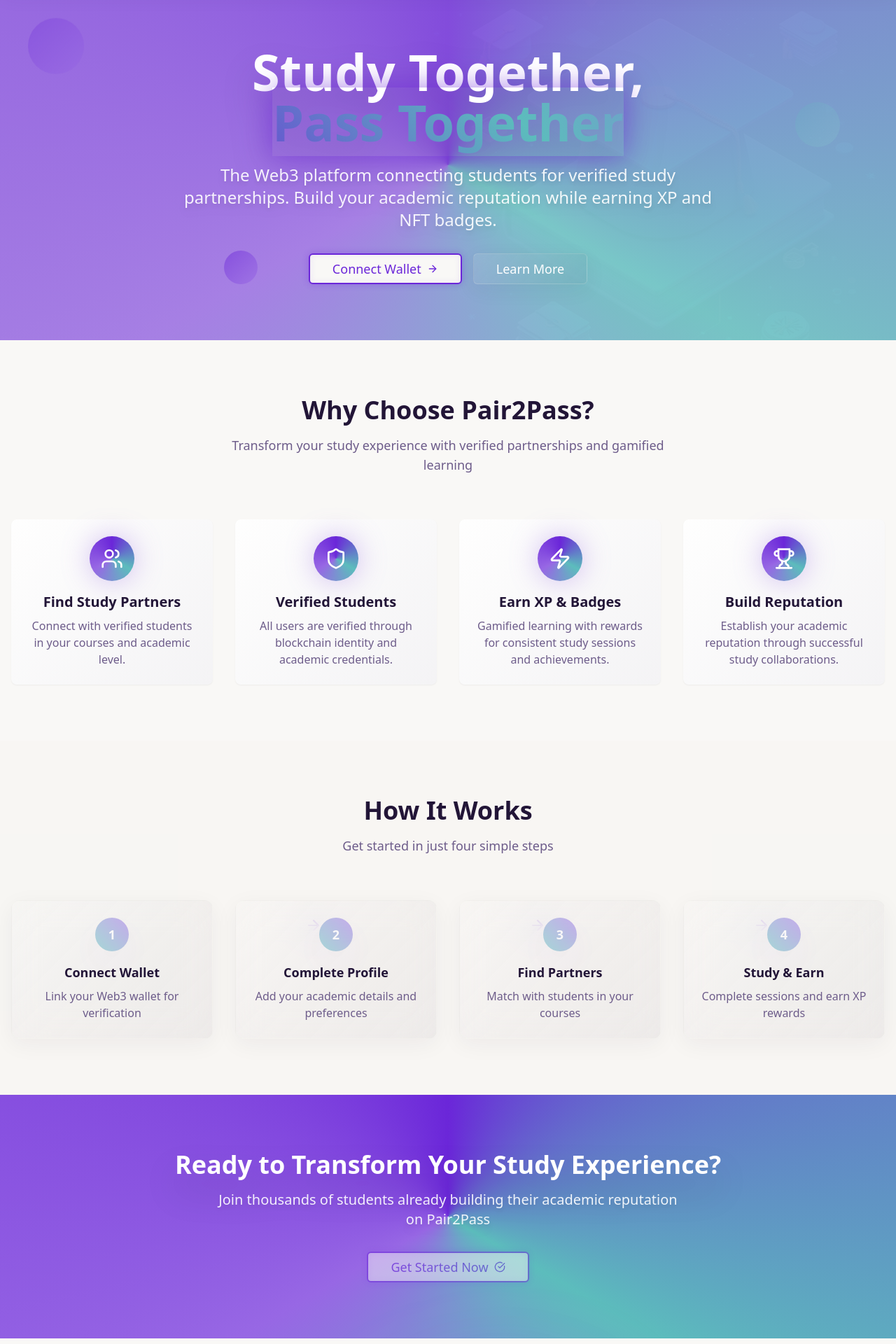
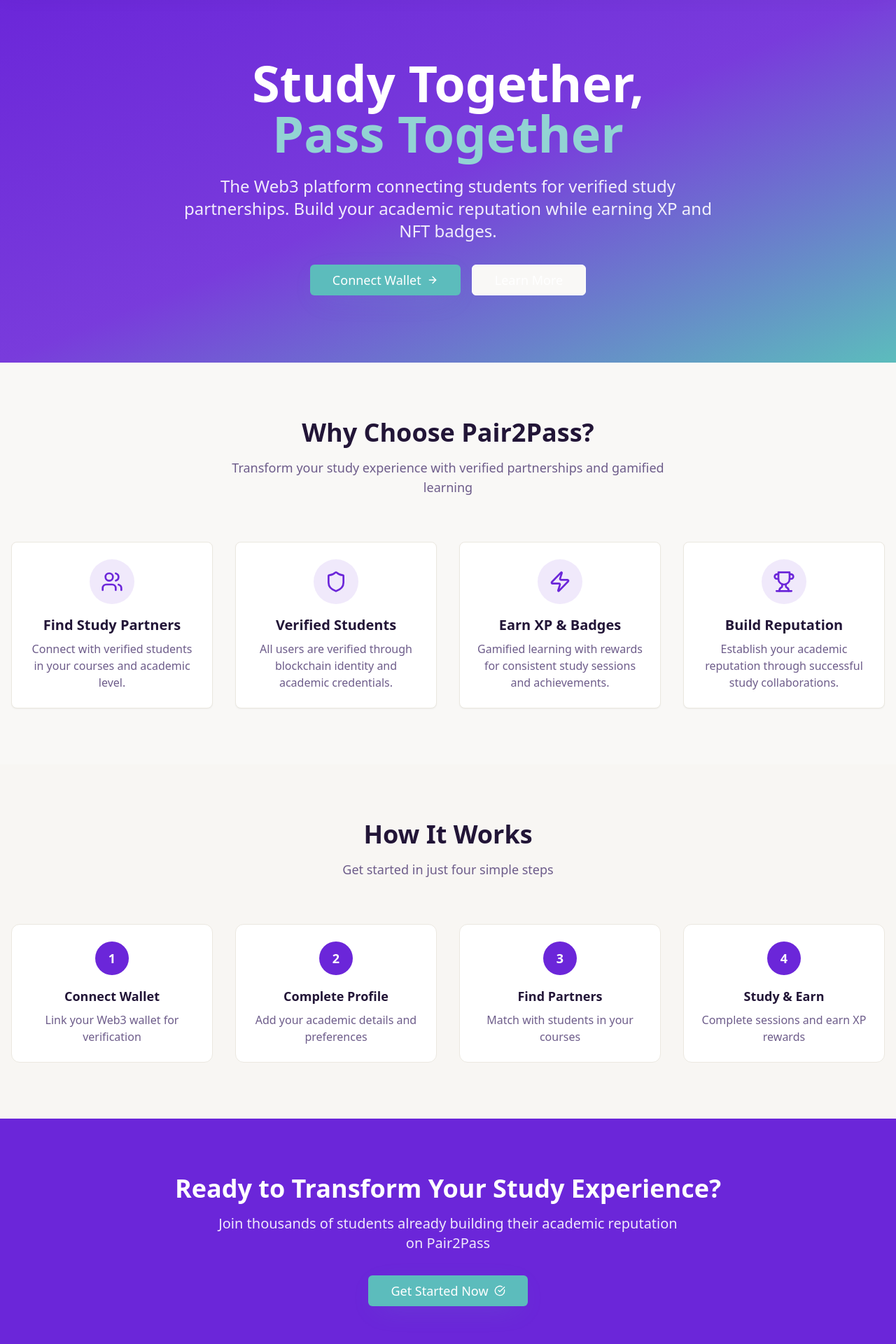
Before and after one commit to creativetemmy/pair2pass, a React (Vite) app: page / in a window 1280 px wide. Shown: the part 80-2000 px from the top of the page at 70% size. Built offline with nearby package versions, Linux system fonts and the light colour scheme.

Commit message:
Refactor: Simplify homepage design
Remove gradients, glass morphism, neon borders, and floating animations from the homepage. Maintain a cool, lightweight UI.

```diff
--- a/src/pages/Home.tsx
+++ b/src/pages/Home.tsx
@@ -37,38 +37,24 @@ export default function Home() {
   return (
     <div className="min-h-screen">
       {/* Hero Section */}
-      <section className="relative py-20 overflow-hidden">
-        <div
-          className="absolute inset-0 opacity-10"
-          style={{
-            backgroundImage: `url(${heroImage})`,
-            backgroundSize: 'cover',
-            backgroundPosition: 'center',
-          }}
-        />
-        <div className="absolute inset-0 gradient-mesh opacity-80" />
-        <div className="absolute inset-0">
-          <div className="absolute top-10 left-10 w-20 h-20 rounded-full gradient-primary animate-float opacity-30"></div>
-          <div className="absolute top-40 right-20 w-16 h-16 rounded-full gradient-secondary animate-bounce-slow opacity-20"></div>
-          <div className="absolute bottom-20 left-1/4 w-12 h-12 rounded-full gradient-primary animate-pulse-slow opacity-25"></div>
-        </div>
-        <div className="relative container mx-auto px-4 text-center">
-          <div className="animate-fade-in">
-            <h1 className="text-5xl md:text-7xl font-bold text-white mb-6 drop-shadow-2xl">
+      <section className="relative py-24 bg-gradient-to-br from-primary via-primary/90 to-secondary">
+        <div className="container mx-auto px-4 text-center">
+          <div>
+            <h1 className="text-5xl md:text-7xl font-bold text-white mb-6">
               Study Together,
               <br />
-              <span className="gradient-rainbow bg-clip-text text-transparent animate-glow">Pass Together</span>
+              <span className="text-secondary-glow">Pass Together</span>
             </h1>
-            <p className="text-xl md:text-2xl text-white/90 mb-8 max-w-3xl mx-auto drop-shadow-lg">
+            <p className="text-xl md:text-2xl text-white/90 mb-8 max-w-3xl mx-auto">
               The Web3 platform connecting students for verified study partnerships.
               Build your academic reputation while earning XP and NFT badges.
             </p>
             <div className="flex flex-col sm:flex-row gap-4 justify-center">
-              <Button variant="neon" size="lg" className="text-lg px-8 py-4 hover-lift">
+              <Button variant="secondary" size="lg" className="text-lg px-8 py-4">
                 Connect Wallet
                 <ArrowRight className="h-5 w-5" />
               </Button>
-              <Button variant="glass" size="lg" className="text-lg px-8 py-4 text-white hover-lift">
+              <Button variant="outline" size="lg" className="text-lg px-8 py-4 border-white text-white hover:bg-white hover:text-primary">
                 Learn More
               </Button>
             </div>
@@ -90,10 +76,10 @@ export default function Home() {
 
           <div className="grid md:grid-cols-2 lg:grid-cols-4 gap-8">
             {features.map((feature, index) => (
-              <Card key={index} className="group hover-lift glass-card border-0 shadow-floating">
+              <Card key={index} className="group hover:shadow-lg transition-shadow duration-300">
                 <CardContent className="p-6 text-center">
-                  <div className="h-16 w-16 rounded-full gradient-mesh flex items-center justify-center mx-auto mb-4 group-hover:animate-float shadow-glow">
-                    <feature.icon className="h-8 w-8 text-primary-foreground" />
+                  <div className="h-16 w-16 rounded-full bg-primary/10 flex items-center justify-center mx-auto mb-4">
+                    <feature.icon className="h-8 w-8 text-primary" />
                   </div>
                   <h3 className="text-xl font-semibold text-foreground mb-2">{feature.title}</h3>
                   <p className="text-muted-foreground">{feature.description}</p>
@@ -118,9 +104,9 @@ export default function Home() {
 
           <div className="grid md:grid-cols-2 lg:grid-cols-4 gap-8">
             {steps.map((step, index) => (
-              <div key={index} className="relative hover-lift">
-                <div className="text-center glass-card p-6 rounded-xl">
-                  <div className="h-12 w-12 rounded-full gradient-rainbow flex items-center justify-center mx-auto mb-4 text-white font-bold text-lg shadow-floating animate-pulse-slow">
+              <div key={index} className="relative">
+                <div className="text-center bg-card border rounded-xl p-6 hover:shadow-md transition-shadow duration-300">
+                  <div className="h-12 w-12 rounded-full bg-primary text-primary-foreground flex items-center justify-center mx-auto mb-4 font-bold text-lg">
                     {step.step}
                   </div>
                   <h3 className="text-lg font-semibold text-foreground mb-2">{step.title}</h3>
@@ -128,7 +114,7 @@ export default function Home() {
                 </div>
                 {index < steps.length - 1 && (
                   <div className="hidden lg:block absolute top-6 left-full w-full">
-                    <ArrowRight className="h-6 w-6 text-primary mx-auto animate-pulse" />
+                    <ArrowRight className="h-6 w-6 text-primary mx-auto" />
                   </div>
                 )}
               </div>
@@ -138,20 +124,15 @@ export default function Home() {
       </section>
 
       {/* CTA Section */}
-      <section className="py-20 gradient-mesh relative overflow-hidden">
-        <div className="absolute inset-0">
-          <div className="absolute top-0 left-0 w-full h-full animate-spin-slow opacity-30">
-            <div className="w-96 h-96 rounded-full gradient-primary blur-3xl"></div>
-          </div>
-        </div>
-        <div className="container mx-auto px-4 text-center relative z-10">
-          <h2 className="text-3xl md:text-4xl font-bold text-white mb-4 drop-shadow-2xl">
+      <section className="py-20 bg-primary">
+        <div className="container mx-auto px-4 text-center">
+          <h2 className="text-3xl md:text-4xl font-bold text-white mb-4">
             Ready to Transform Your Study Experience?
           </h2>
-          <p className="text-xl text-white/90 mb-8 max-w-2xl mx-auto drop-shadow-lg">
+          <p className="text-xl text-white/90 mb-8 max-w-2xl mx-auto">
             Join thousands of students already building their academic reputation on Pair2Pass
           </p>
-          <Button variant="neon" size="lg" className="text-lg px-8 py-4 hover-lift animate-pulse-slow">
+          <Button variant="secondary" size="lg" className="text-lg px-8 py-4">
             Get Started Now
             <CheckCircle className="h-5 w-5" />
           </Button>
```
